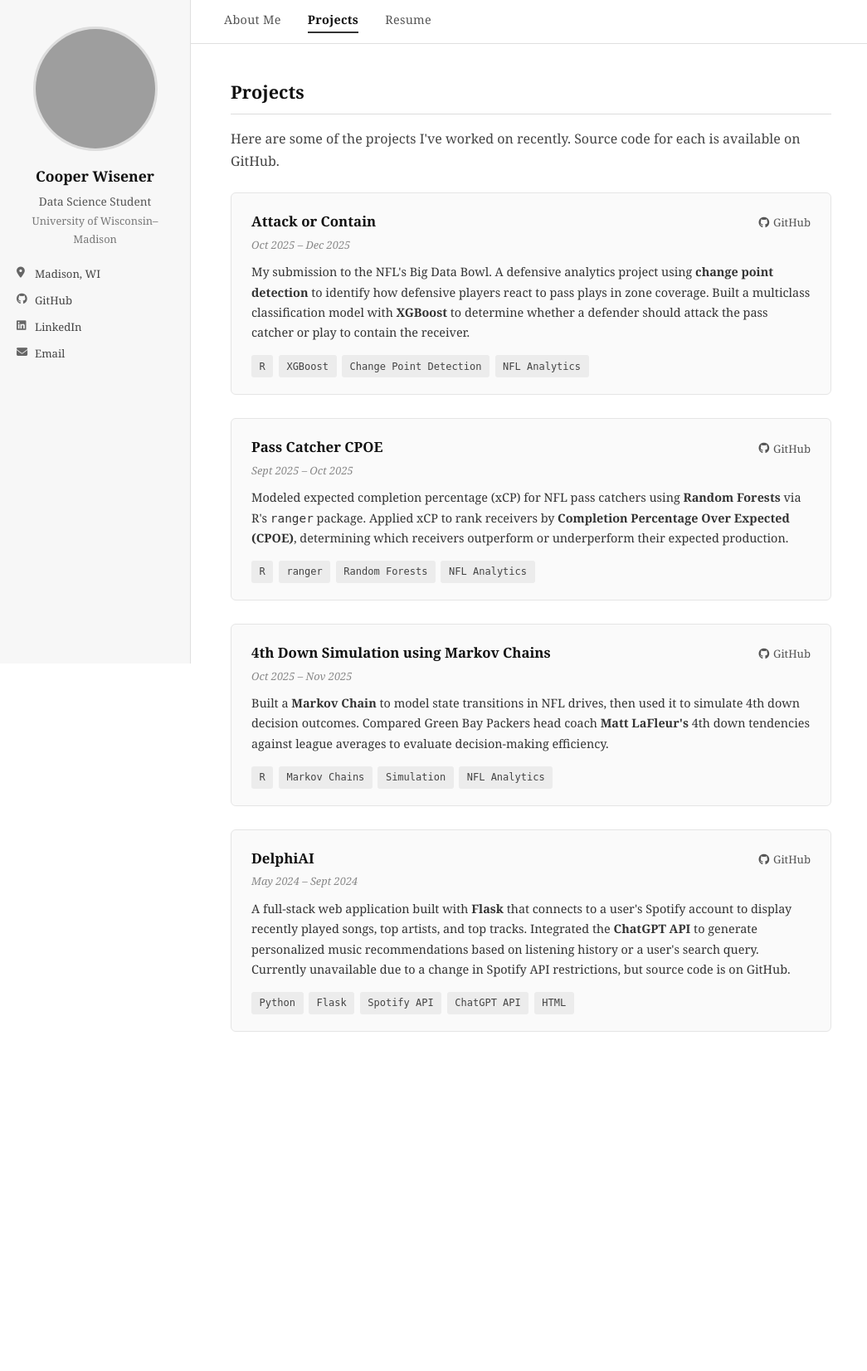
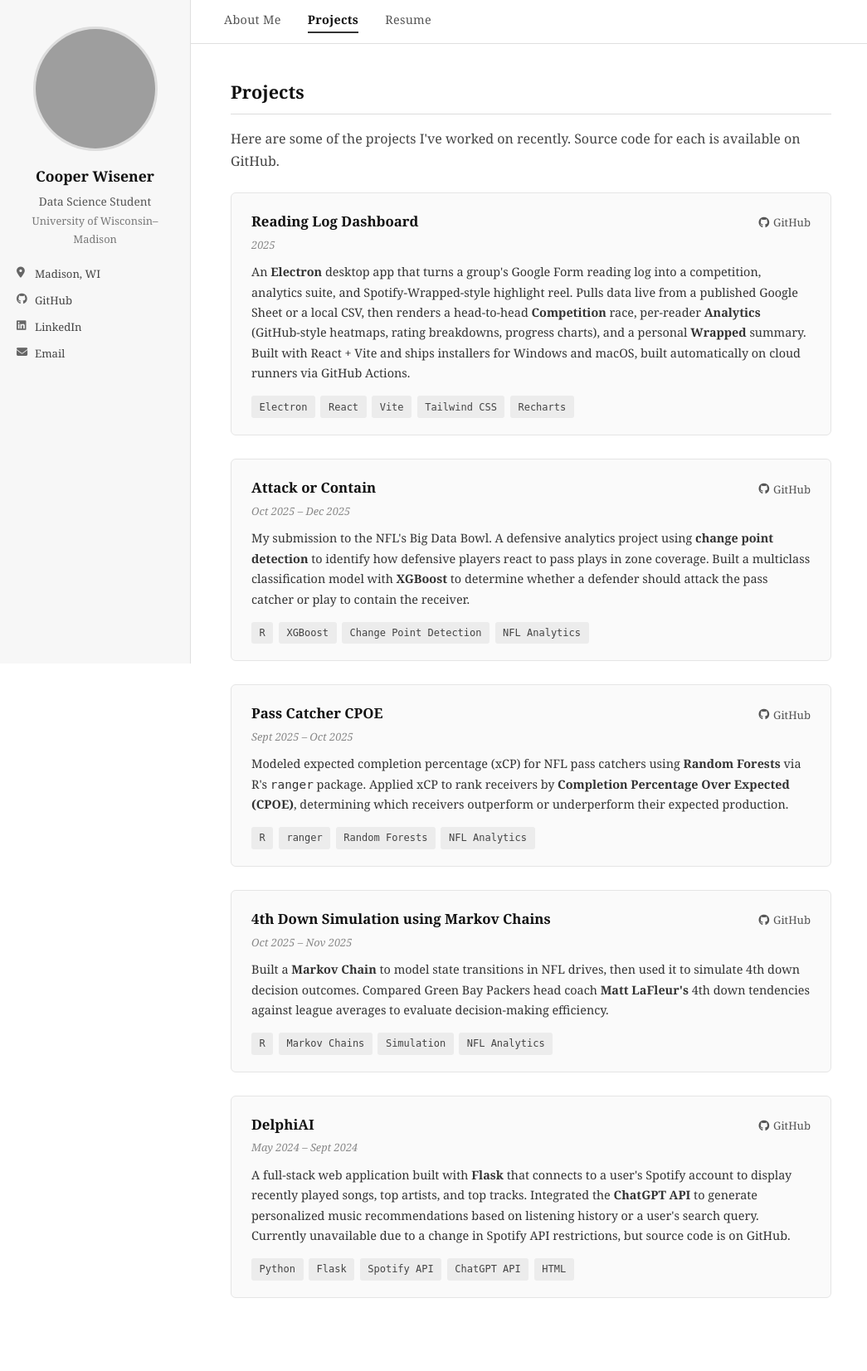
Before and after one commit to CooperWisener/personal_website, a Flask app: page /projects in a window 1280 px wide. Shown: the whole page at 83% size, without its empty margins (0-1045 px from the left). Before the commit the page ends 1244 px from the top, so only its background shows below. Run offline with Flask 3, Linux system fonts and the light colour scheme; grey boxes are pictures that could not be loaded.

Commit message:
update projects

```diff
--- a/templates/projects.html
+++ b/templates/projects.html
@@ -11,6 +11,31 @@
   </p>
 
   <div class="project-list">
+
+    <div class="project-card">
+      <div class="project-header">
+        <h3>Reading Log Dashboard</h3>
+        <a href="https://github.com/CooperWisener/Reading_Log_Dashboard" target="_blank" rel="noopener" class="github-link">
+          <i class="fa-brands fa-github"></i> GitHub
+        </a>
+      </div>
+      <p class="project-date">2025</p>
+      <p class="project-desc">
+        An <strong>Electron</strong> desktop app that turns a group's Google Form reading log into a
+        competition, analytics suite, and Spotify-Wrapped-style highlight reel. Pulls data live from a
+        published Google Sheet or a local CSV, then renders a head-to-head <strong>Competition</strong>
+        race, per-reader <strong>Analytics</strong> (GitHub-style heatmaps, rating breakdowns, progress
+        charts), and a personal <strong>Wrapped</strong> summary. Built with React + Vite and ships
+        installers for Windows and macOS, built automatically on cloud runners via GitHub Actions.
+      </p>
+      <div class="tech-stack">
+        <span class="tag">Electron</span>
+        <span class="tag">React</span>
+        <span class="tag">Vite</span>
+        <span class="tag">Tailwind CSS</span>
+        <span class="tag">Recharts</span>
+      </div>
+    </div>
 
     <div class="project-card">
       <div class="project-header">
```
